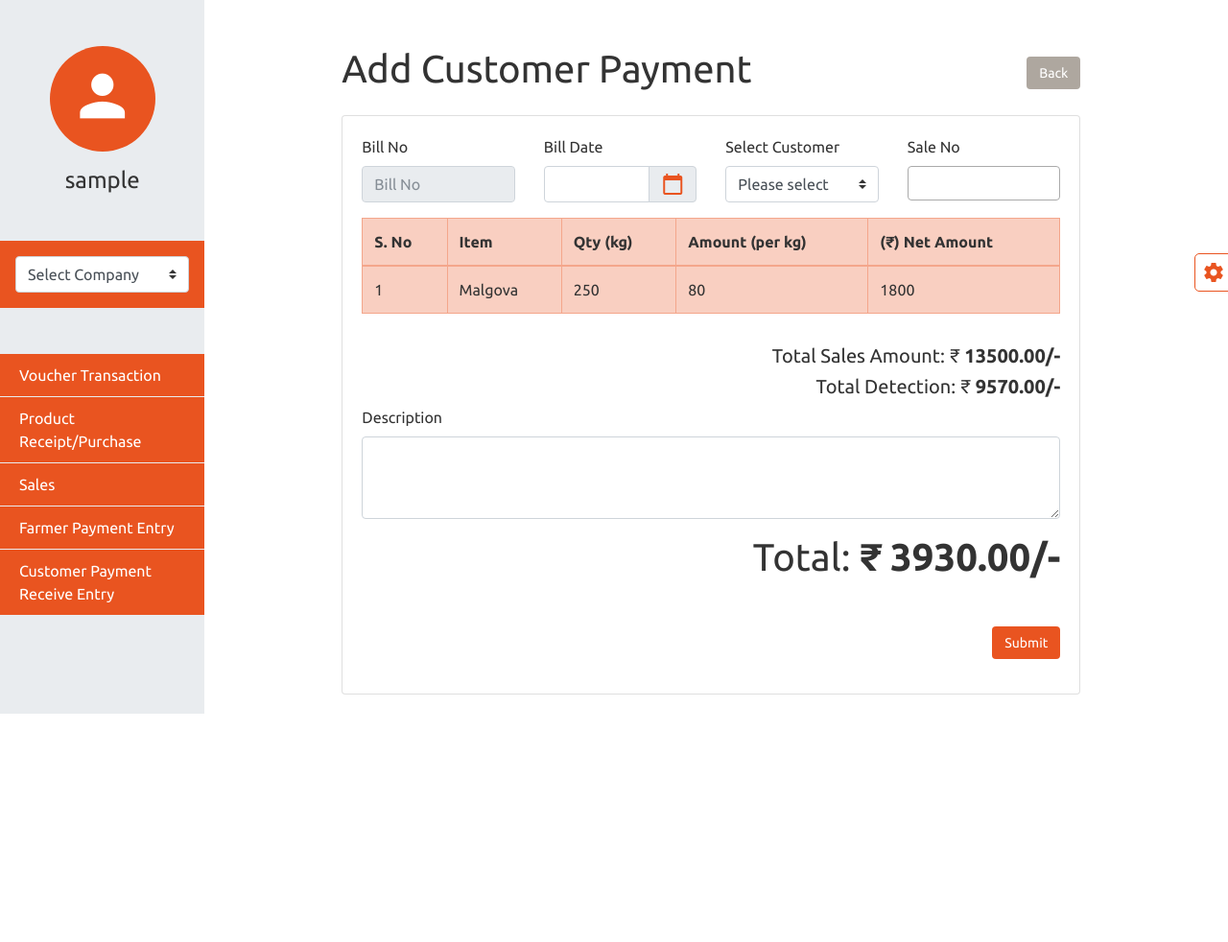
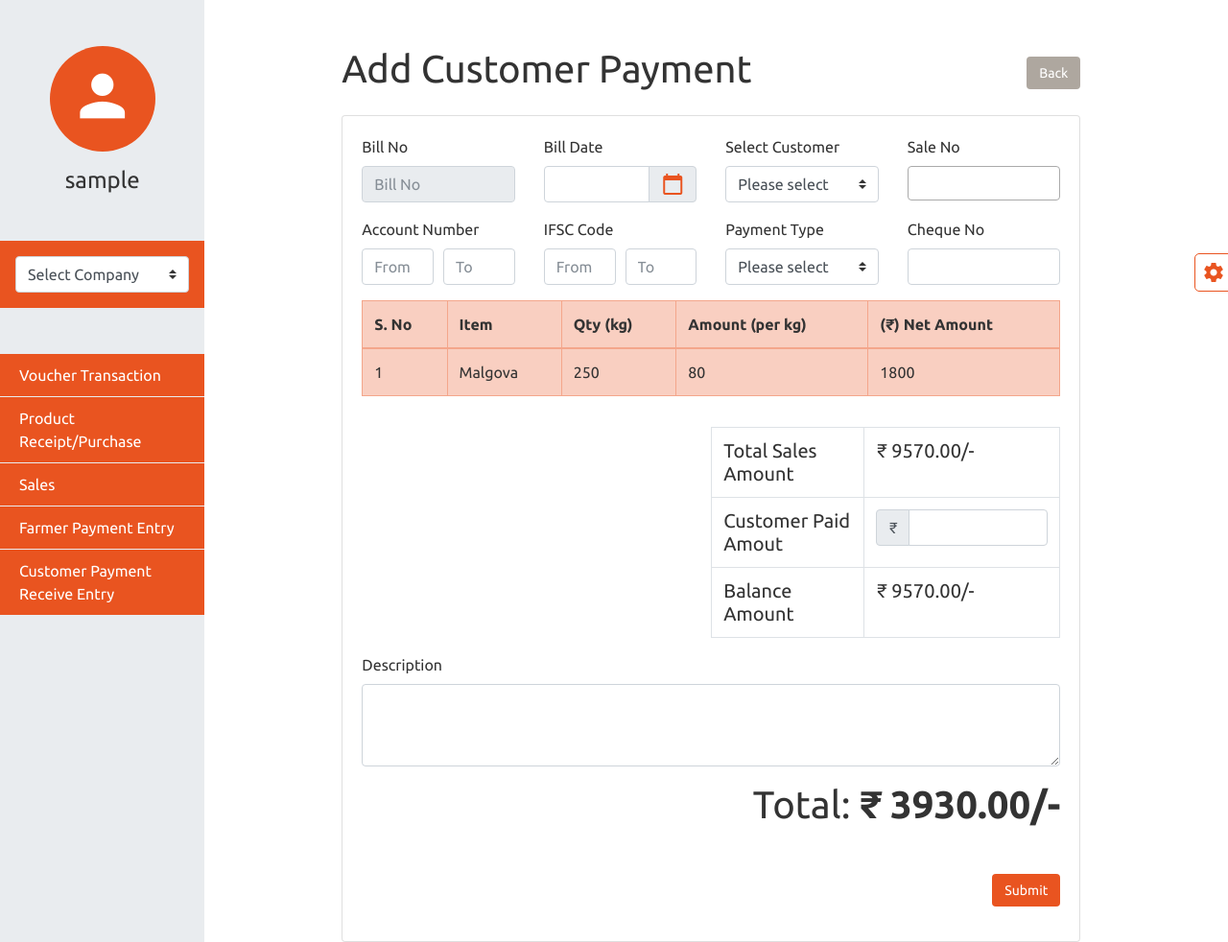
Before and after one commit to exsaro/mango-mandi, a PHP site: page /View/addCustomerPayment.php in a window 1280 px wide. Shown: the part 56-1038 px from the top of the page at 96% size. Before the commit the page ends 800 px from the top, so only its background shows below. Run offline with PHP 8.4, Linux system fonts and the light colour scheme; the visitor is signed in with stand-in values (Sample User, id 1); data that the repository does not hold is empty.

Commit message:
customer payment issue fixing

```diff
--- a/View/addCustomerPayment.php
+++ b/View/addCustomerPayment.php
@@ -54,6 +54,52 @@
                             </div>
                         </div>
 
+                        <div class="row">
+                            <div class="col">
+                                <div class="form-group">
+                                    <label for="">Account Number</label>
+                                    <div class="form-row">
+                                        <div class="col">
+                                        <input type="text" class="form-control" placeholder="From">
+                                        </div>
+                                        <div class="col">
+                                        <input type="text" class="form-control" placeholder="To">
+                                        </div>
+                                    </div>
+                                </div>
+                            </div>
+                            <div class="col">
+                                <div class="form-group">
+                                    <label for="">IFSC Code</label>
+                                    <div class="form-row">
+                                        <div class="col">
+                                        <input type="text" class="form-control" placeholder="From">
+                                        </div>
+                                        <div class="col">
+                                        <input type="text" class="form-control" placeholder="To">
+                                        </div>
+                                    </div>
+                                </div>
+                            </div>
+                            <div class="col">
+                                <div class="form-group">
+                                    <label for="">Payment Type</label>
+                                    <select name="select_customer" class="custom-select" required>
+                                        <option value="">Please select</option>
+                                        <option value="1">Online</option>
+                                        <option value="2">Credit/Debit Card</option>
+                                        <option value="3">Cheque</option>
+                                    </select>
+                                </div>
+                            </div>
+                            <div class="col">
+                                <div class="form-group">
+                                    <label for="">Cheque No</label>
+                                    <input type="text" class="form-control">
+                                </div>
+                            </div>
+                        </div>
+
                         <div class="inline-table mb-3">
                             <table class="table table-bordered table-primary"  id="payment_detail">
                                 <thead>
@@ -75,8 +121,39 @@
                             </table>
                         </div>
 
-                        <p class="text-right h5">Total Sales Amount: ₹ <strong><span>13500.00</span>/-</strong></p>
-                        <p class="text-right h5">Total Detection: ₹ <strong><span>9570.00</span>/-</strong></p>
+                        <!-- <p class="text-right h5"> <strong><span>13500.00</span>/-</strong></p> -->
+
+
+                        <div class="d-flex justify-content-end">
+                        <table class="table table-bordered w-50">
+                            <tbody>
+                                <tr>
+                                    <td class="h5">Total Sales Amount</td>
+                                    <td class="h5">₹ <span>9570.00</span>/-</td>
+                                </tr>
+                                <tr>
+                                    <td class="h5">Customer Paid Amout</td>
+                                    <td>
+                                        <div class="input-group">
+                                            <div class="input-group-prepend">
+                                                <span class="input-group-text">₹</span>
+                                            </div>
+                                            <input type="text" name="" id="" class="form-control">
+
+                                        </div>
+                                    </td>
+                                </tr>
+                                <tr>
+                                    <td class="h5">Balance Amount</td>
+                                    <td class="h5">₹ <span>9570.00</span>/-</td>
+                                </tr>
+                            </tbody>
+                        </table>
+
+                        </div>
+
+
+
 
                         <div class="form-group">
                             <label for="">Description</label>
```
